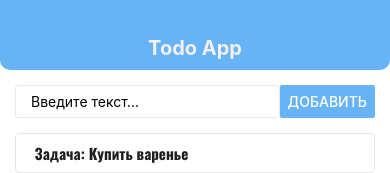
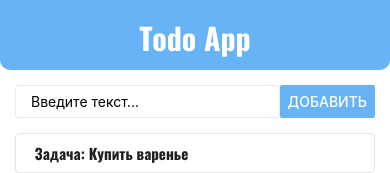
Before and after one commit to TimurZairov/react-native-todo, a React Native app in the folder rn-todo-app/: screen / in a window 390 px wide. Shown: the top 173 px of the page. Built offline with nearby package versions, Linux system fonts and the light colour scheme.

Commit message:
Add fonts like component to app components

```diff
--- a/rn-todo-app/App.js
+++ b/rn-todo-app/App.js
@@ -69,7 +69,7 @@ export default function App() {
     useEffect(() => {
         async function prepare() {
             try {
-                // Pre-load fonts, make any API calls you need to do here
+                // load fonts, make any API calls you need to do here
                 await Font.loadAsync({
                     'osvald-bold': require('./assets/Oswald/static/Oswald-Bold.ttf'),
                     'osvald-regular': require('./assets/Oswald/static/Oswald-Regular.ttf')
--- a/rn-todo-app/src/components/Navbar.js
+++ b/rn-todo-app/src/components/Navbar.js
@@ -1,12 +1,13 @@
 import React from "react";
 import {Text, View, StyleSheet} from 'react-native'
 import {THEME} from "../theme/theme";
+import {AppBold} from "./ui/AppBold";
 
 
 export const Navbar = (props) => {
     return (
         <View style={styles.navbar}>
-            <Text style={styles.text} >{props.title}</Text>
+            <AppBold style={styles.text} >{props.title}</AppBold>
         </View>
     )
 }
@@ -22,8 +23,8 @@ const styles = StyleSheet.create({
         borderBottomLeftRadius: 10
     },
     text: {
-        color: '#f3f0ef',
-        fontSize: 20,
-        fontWeight: 'bold'
+        fontSize: 30,
+        color: '#FFF',
+        backgroundColor: 'transparent'
     }
 })
--- a/rn-todo-app/src/components/Todo.js
+++ b/rn-todo-app/src/components/Todo.js
@@ -1,12 +1,14 @@
 import React from "react";
 import {Text, View, StyleSheet, TouchableOpacity} from "react-native";
+
+import {AppBold} from "./ui/AppBold";
 
 export const Todo =( { todo, openTodo, removeTodo } ) => {
 
     return (
         <TouchableOpacity  onPress={() => openTodo(todo.id)} onLongPress={() => {removeTodo(todo.id, todo.title)}}>
             <View style={styles.todo} >
-                <Text style={styles.text} > Задача: {todo.title}</Text>
+                <AppBold style={styles.text} > Задача: {todo.title}</AppBold>
             </View>
         </TouchableOpacity>
     )
--- /dev/null
+++ b/rn-todo-app/src/components/ui/AppBold.js
@@ -0,0 +1,18 @@
+import React from "react";
+import {Text, View, StyleSheet} from "react-native";
+
+export const AppBold = ({ children, style }) => {
+    return (
+        <View>
+            <Text style={{...styles.text, ...style}}>
+                {children}
+            </Text>
+        </View>
+    )
+}
+
+const styles = StyleSheet.create({
+    text: {
+        fontFamily: 'osvald-bold',
+    }
+})
--- /dev/null
+++ b/rn-todo-app/src/components/ui/AppRegularFont.js
@@ -0,0 +1,16 @@
+import React from "react";
+import {Text, View, StyleSheet} from "react-native";
+
+export const AppRegularFont = ({ children, style }) => {
+    return (
+        <View>
+            <Text style={{...styles.text, ...style}}>{ children }</Text>
+        </View>
+    )
+}
+
+const styles = StyleSheet.create({
+    text: {
+        fontFamily: 'osvald-regular'
+    }
+})
--- a/rn-todo-app/src/screens/TodoScreen.js
+++ b/rn-todo-app/src/screens/TodoScreen.js
@@ -3,6 +3,7 @@ import {Text, View, StyleSheet, Button} from "react-native";
 import {THEME} from '../theme/theme'
 import {AppCard} from "../components/ui/AppCard";
 import {EditModal} from "../components/EditModal";
+import {AppRegularFont} from "../components/ui/AppRegularFont";
 
 
 
@@ -14,7 +15,7 @@ export const TodoScreen = ({ todoOpen, backHandler, removeTodo, editTodo}) => {
             <EditModal visible={visible} setVisible={setVisible} todoOpen={todoOpen} editTodo={editTodo}/>
             <AppCard style={styles.appCard}>
                 <View>
-                    {todoOpen ? <Text style={styles.text}>{todoOpen.title}</Text> : {}}
+                    {todoOpen ? <AppRegularFont style={styles.text}>{todoOpen.title}</AppRegularFont> : {}}
                 </View>
                 <Button title='Редактировать' onPress={() => setVisible(true)}/>
             </AppCard>
```
